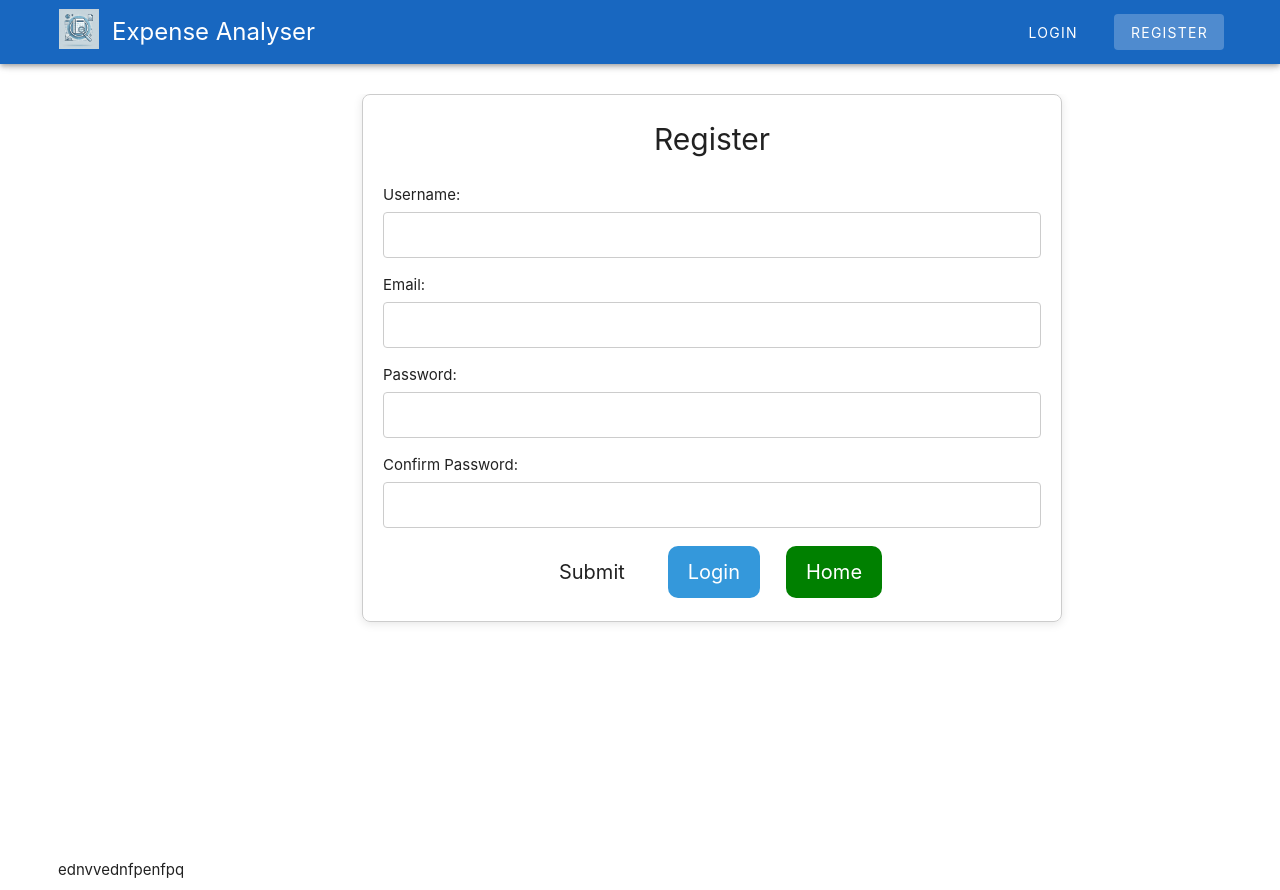
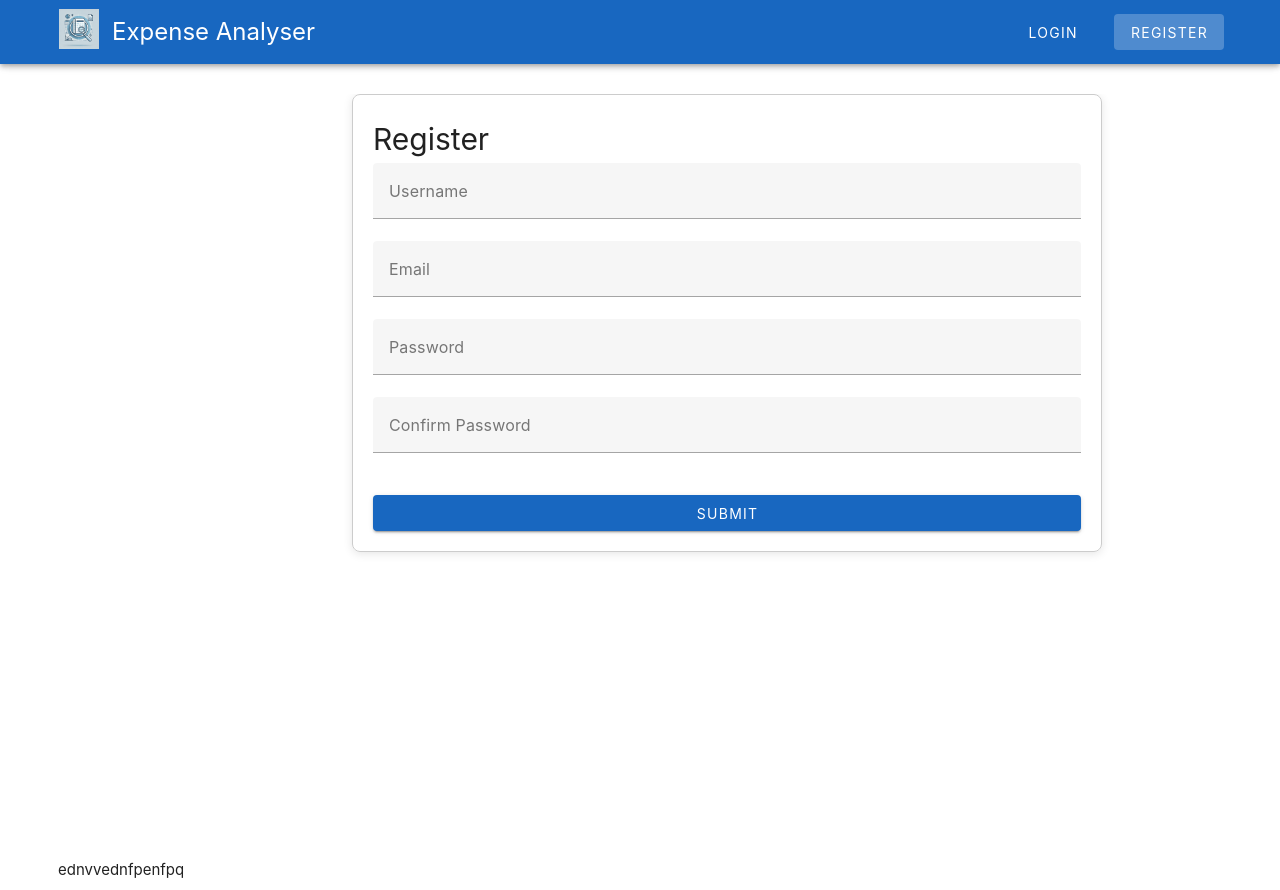
Before and after one commit to rnavdeep/expense-analyser, a Vue app: page /register in a window 1280 px wide. Shown: the top 890 px of the page. Built offline with nearby package versions, Linux system fonts and the light colour scheme; no server answers.

Commit message:
vuetify register and login

```diff
--- a/src/components/Login.vue
+++ b/src/components/Login.vue
@@ -1,25 +1,47 @@
 <template>
-  <div class="login-container">
+  <v-container class="login-container" fluid>
+    <v-card>
+      <v-card-title>
         <h1>Login</h1>
-    <form @submit.prevent="handlelogin">
-      <div class="form-group">
-        <label for="username">Username:</label>
-        <input type="text" id="username" v-model="formData.username" required />
-      </div>
-      <div class="form-group">
-        <label for="password">Password:</label>
-        <input type="password" id="password" v-model="formData.password" required />
-      </div>
+      </v-card-title>
+      <v-card-text>
+        <v-form @submit.prevent="handlelogin">
+          <v-text-field label="Username" v-model="formData.username" required></v-text-field>
+          <v-text-field
+            label="Password"
+            v-model="formData.password"
+            type="password"
+            required
+          ></v-text-field>
+
           <div class="button-group">
-        <button type="submit" class="btn submit-btn">Submit</button>
+            <v-btn type="submit" color="primary">Submit</v-btn>
             <router-link to="/">
-          <button class="btn home-btn">Home</button>
+              <v-btn color="green">Home</v-btn>
+            </router-link>
+            <router-link to="/forgotPassword">
+              <v-btn color="red">Forgot Password?</v-btn>
             </router-link>
           </div>
-    </form>
-    <p v-if="errorMessage" class="error">{{ errorMessage }}</p>
-    <p v-if="successMessage" class="success">{{ successMessage }}</p>
+        </v-form>
+        <div class="alerts">
+          <v-alert
+            v-if="errorMessage"
+            border="start"
+            close-label="Close Alert"
+            color="red"
+            variant="tonal"
+            closable
+          >
+            {{ errorMessage }}
+          </v-alert>
+          <v-alert v-if="successMessage" type="success" dismissible>
+            {{ successMessage }}
+          </v-alert>
         </div>
+      </v-card-text>
+    </v-card>
+  </v-container>
 </template>
 
 <script lang="ts">
@@ -43,11 +65,12 @@ export default defineComponent({
 
     const handlelogin = async () => {
       try {
+        errorMessage.value = ''
+
         await authStore.login(formData.value.username, formData.value.password)
         if (authStore.loginResponse?.isLoggedIn) {
           formData.value.username = ''
           formData.value.password = ''
-          // errorMessage.value = resp.jwtToken
           successMessage.value = 'Login successful! Redirecting to Home....'
           errorMessage.value = ''
 
@@ -75,63 +98,18 @@ export default defineComponent({
 
 <style scoped>
 .login-container {
-  max-width: 4000px;
-  width: 700px;
-  margin-left: 300px;
+  width: 750px;
+  margin: auto;
   padding: 20px;
-  border: 1px solid #ccc;
-  border-radius: 8px;
-  box-shadow: 0 2px 10px rgba(0, 0, 0, 0.1);
 }
 
-h1 {
-  text-align: center;
-  margin-bottom: 20px;
+.button-group {
+  display: list-item;
+  justify-content: space-between;
+  margin-top: 10px;
 }
 
-.form-group {
-  margin-bottom: 15px;
-}
-
-label {
-  display: block;
-  margin-bottom: 5px;
-}
-
-input {
-  width: 100%;
-  padding: 10px;
-  border: 1px solid #ccc;
-  border-radius: 4px;
-}
-.button-group {
-  display: flex;
-  justify-content: center;
-  gap: 20px;
-}
-.btn {
-  padding: 10px 20px;
-  font-size: 20px;
-  cursor: pointer;
-  border: #0a0909;
-  border-radius: 10px;
-}
-.home-btn {
-  background-color: green;
-  color: white;
-}
-.btn:hover {
-  transform: translateY(-2px); /* Lift effect on hover */
-}
-
-.error {
-  color: red;
-  text-align: center;
-  margin-top: 10px;
-}
-.success {
-  color: green;
-  text-align: center;
+.alerts {
   margin-top: 10px;
 }
 </style>
--- a/src/components/Register.vue
+++ b/src/components/Register.vue
@@ -1,36 +1,38 @@
 <template>
-  <div class="register-container">
+  <v-container class="register-container">
     <h1>Register</h1>
-    <form @submit.prevent="handleRegister">
-      <div class="form-group">
-        <label for="username">Username:</label>
-        <input type="text" id="username" v-model="formData.username" required />
+    <v-form @submit.prevent="handleRegister" ref="form">
+      <v-text-field label="Username" v-model="formData.username" required></v-text-field>
+
+      <v-text-field label="Email" v-model="formData.email" required type="email"></v-text-field>
+
+      <v-text-field
+        label="Password"
+        v-model="formData.password"
+        required
+        type="password"
+      ></v-text-field>
+
+      <v-text-field
+        label="Confirm Password"
+        v-model="formData.confirmPassword"
+        required
+        type="password"
+      ></v-text-field>
+
+      <div class="button-group">
+        <v-btn type="submit" class="submit-btn" color="primary">Submit</v-btn>
       </div>
-      <div class="form-group">
-        <label for="email">Email:</label>
-        <input type="email" id="email" v-model="formData.email" required />
-      </div>
-      <div class="form-group">
-        <label for="password">Password:</label>
-        <input type="password" id="password" v-model="formData.password" required />
-      </div>
-      <div class="form-group">
-        <label for="confirmPassword">Confirm Password:</label>
-        <input type="password" id="confirmPassword" v-model="formData.confirmPassword" required />
-      </div>
-      <div class="button-group">
-        <button type="submit" class="btn submit-btn">Submit</button>
-        <router-link to="/login">
-          <button class="btn login-btn">Login</button>
-        </router-link>
-        <router-link to="/">
-          <button class="btn home-btn">Home</button>
-        </router-link>
-      </div>
-    </form>
-    <p v-if="errorMessage" class="error">{{ errorMessage }}</p>
-    <p v-if="successMessage" class="success">{{ successMessage }}</p>
-  </div>
+    </v-form>
+
+    <v-alert v-if="errorMessage" type="error" class="error" dismissible>
+      {{ errorMessage }}
+    </v-alert>
+
+    <v-alert v-if="successMessage" type="success" class="success" dismissible>
+      {{ successMessage }}
+    </v-alert>
+  </v-container>
 </template>
 
 <script lang="ts">
@@ -40,6 +42,7 @@ import { useRouter } from 'vue-router'
 import AuthService from '@/services/AuthService'
 import { RegisterRequestDto } from '@/models/RegisterData'
 import EncryptionService from '@/services/EncryptionService'
+
 export default defineComponent({
   name: 'eaRegister',
   setup() {
@@ -64,15 +67,12 @@ export default defineComponent({
         errorMessage.value = 'Passwords do not match!'
         return
       }
-      // if (formData.value.username !== formData.value.email) {
-      //   errorMessage.value = 'Username should be same as Email'
-      //   return
-      // }
-      //add password validation
-      if (validatePassword(formData.value.password)) {
-        errorMessage.value = 'Invalid  password'
+      if (!validatePassword(formData.value.password)) {
+        errorMessage.value =
+          'Invalid password. It must be at least 8 characters long and include upper/lowercase letters, numbers, and special characters.'
         return
       }
+
       const registerRequest = new RegisterRequestDto(
         formData.value.username,
         formData.value.password,
@@ -118,68 +118,25 @@ export default defineComponent({
 
 <style scoped>
 .register-container {
-  max-width: 4000px;
-  width: 700px;
-  margin-left: 300px;
+  width: 750px; /* Adjust as necessary */
+  margin: auto; /* Center the form */
   padding: 20px;
   border: 1px solid #ccc;
   border-radius: 8px;
   box-shadow: 0 2px 10px rgba(0, 0, 0, 0.1);
 }
 
-h1 {
-  text-align: center;
-  margin-bottom: 20px;
+.button-group {
+  display: flex;
+  justify-content: space-between; /* Space out buttons */
+  margin-top: 20px; /* Add some space above the button group */
 }
 
-.form-group {
-  margin-bottom: 15px;
+.submit-btn {
+  width: 100%; /* Full width for submit button */
 }
-
-label {
-  display: block;
-  margin-bottom: 5px;
-}
-
-input {
-  width: 100%;
-  padding: 10px;
-  border: 1px solid #ccc;
-  border-radius: 4px;
-}
-.button-group {
-  display: flex;
-  justify-content: center;
-  gap: 20px;
-}
-.btn {
-  padding: 10px 20px;
-  font-size: 20px;
-  cursor: pointer;
-  border: #0a0909;
-  border-radius: 10px;
-}
-
-.login-btn {
-  background-color: #3498db;
-  color: white;
-}
+.login-btn,
 .home-btn {
-  background-color: green;
-  color: white;
-}
-.btn:hover {
-  transform: translateY(-2px); /* Lift effect on hover */
-}
-
-.error {
-  color: red;
-  text-align: center;
-  margin-top: 10px;
-}
-.success {
-  color: green;
-  text-align: center;
-  margin-top: 10px;
+  flex: 1; /* Flex to occupy equal space */
 }
 </style>
```
Lines whose indentation alone changed are shown as unchanged.
